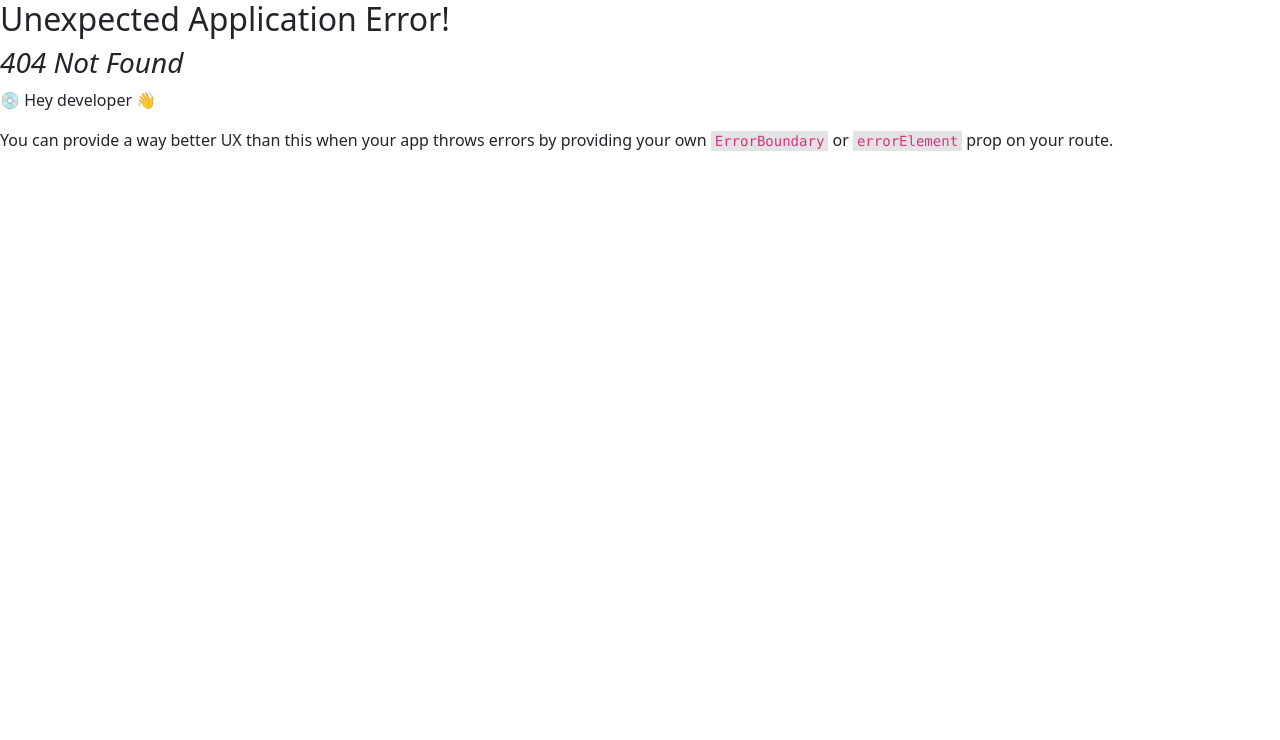
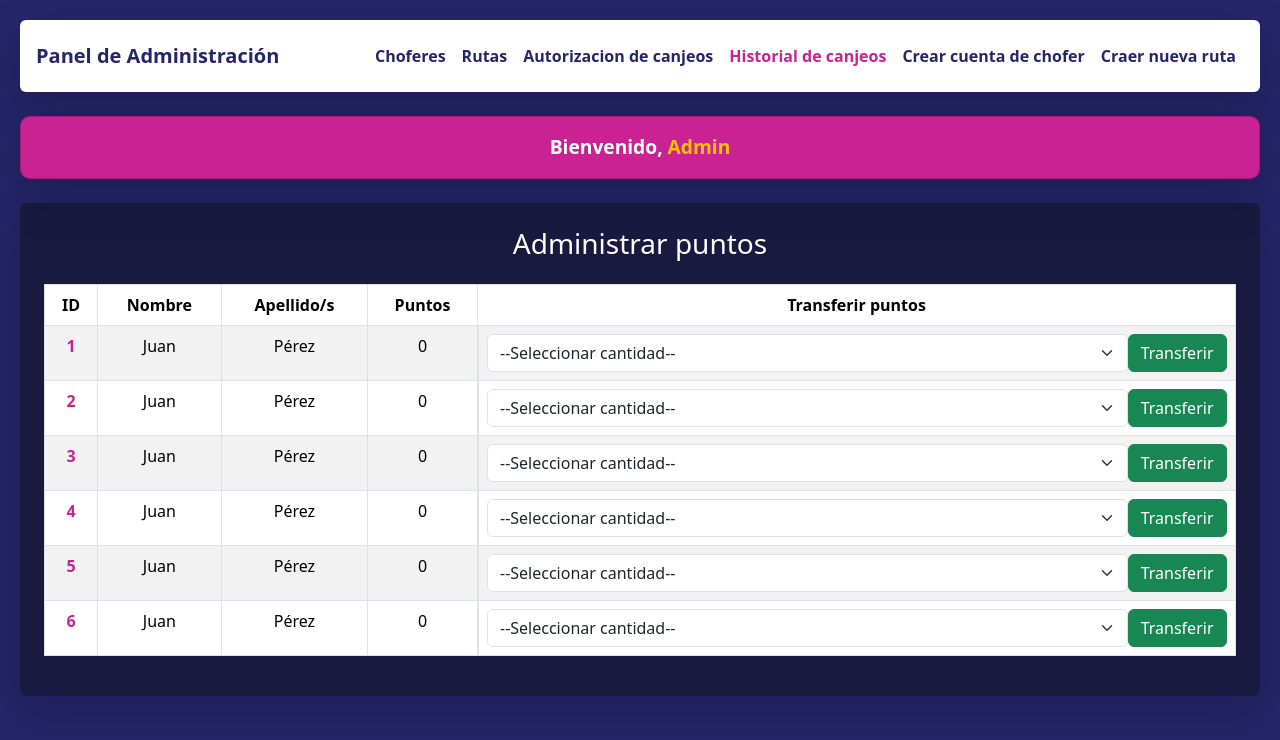
Before and after one commit to MarcoRomo17/HakatonAyVoy, a React (Create React App) app in the folder admin_view/: page /AdminPuntos in a window 1280 px wide. Before the commit this address had no page. Shown: the top 740 px of the page. Built offline with nearby package versions, Linux system fonts and the light colour scheme.

Commit message:
Vista de puntos

```diff
--- /dev/null
+++ b/admin_view/src/AdminPuntos.js
@@ -0,0 +1,78 @@
+import { Card, Container, Nav, Table, Navbar, Form, Button} from "react-bootstrap";
+
+
+export const AdminPuntos = () => {
+  const choferes = [
+    { id: 1, nombre: "Juan", apellido: "Pérez", puntos:"0" },
+    { id: 2, nombre: "Juan", apellido: "Pérez", puntos:"0" },
+    { id: 3, nombre: "Juan", apellido: "Pérez", puntos:"0" },
+    { id: 4, nombre: "Juan", apellido: "Pérez", puntos:"0" },
+    { id: 5, nombre: "Juan", apellido: "Pérez", puntos:"0" },
+    { id: 6, nombre: "Juan", apellido: "Pérez", puntos:"0" },
+  ];
+//De momento solo hice un arreglo pero vamos a usar los datos de la bd
+  return (
+    <Container fluid style={{ backgroundColor: "#252569", minHeight: "100vh", padding: "20px" }}>
+
+      {/* Navbar Mejorado */}
+      <Navbar expand="lg" className="mb-4 p-3 rounded shadow-lg" style={{ backgroundColor: "#fff" }}>
+        <Navbar.Brand href="#" style={{ fontWeight: "bold", color: "#252569" }}>
+          Panel de Administración
+        </Navbar.Brand>
+        <Nav className="ms-auto">
+          <Nav.Link href="/Admin" style={{ color: "#252569", fontWeight: "bold" }}>Choferes</Nav.Link>
+          <Nav.Link href="/Rutas" style={{ color: "#252569", fontWeight: "bold" }}>Rutas</Nav.Link>
+          <Nav.Link href="/Autorizacion" style={{ color: "#252569", fontWeight: "bold" }}>Autorizacion de canjeos</Nav.Link>
+          <Nav.Link href="/Historial" style={{ color: "#ca2193", fontWeight: "bold" }}>Historial de canjeos</Nav.Link>
+          <Nav.Link href="/Registrar" style={{ color: "#252569", fontWeight: "bold" }}>Crear cuenta de chofer</Nav.Link>
+          <Nav.Link href="/RegistrarRuta" style={{ color: "#252569", fontWeight: "bold" }}>Craer nueva ruta</Nav.Link>
+
+        </Nav>
+      </Navbar>
+
+      {/* Aqui va a ir el nombre del admin */}
+      <Card className="mb-4 shadow-lg p-3 text-white text-center" style={{ backgroundColor: "#ca2193", borderRadius: "10px" }}>
+        <Card.Text style={{ fontSize: "1.2rem", fontWeight: "bold" }}>
+          Bienvenido, <span style={{ color: "#ffc107" }}>Admin</span>
+        </Card.Text>
+      </Card>
+
+      {/* Tabla de los choferes */}
+      <Container fluid className="p-4 rounded shadow-lg" style={{ backgroundColor: "#1a1a40" }}>
+        <h3 className="text-center text-white mb-4">Administrar puntos</h3>
+
+        <Table striped bordered hover responsive className="text-white" style={{ backgroundColor: "#0b1d5f" }}>
+          <thead>
+            <tr className="text-center" style={{ backgroundColor: "#ca2193", color: "#fff" }}>
+              <th>ID</th>
+              <th>Nombre</th>
+              <th>Apellido/s</th>
+              <th>Puntos</th>
+              <th>Transferir puntos</th>
+            </tr>
+          </thead>
+          <tbody>
+            {choferes.map((chofer) => (
+              <tr key={chofer.id} className="text-center">
+                <td style={{ fontWeight: "bold", color: "#ca2193 " }}>{chofer.id}</td>
+                <td>{chofer.nombre}</td>
+                <td>{chofer.apellido}</td>
+                <td>{chofer.puntos}</td>
+                <td style={{display:"flex"}}>
+                    <Form.Select>
+                    <option>--Seleccionar cantidad--</option>
+                    <option>20 puntos("Puntualidad")</option>
+                    <option>50 puntos("Conducta")</option>
+                    <option>100 puntos("Cuidado de espacio de trabajo")</option>
+                    </Form.Select>
+
+                    <Button variant="success">Transferir</Button>
+                    </td>
+              </tr>
+            ))}
+          </tbody>
+        </Table>
+      </Container>
+    </Container>
+  );
+};
--- a/admin_view/src/index.js
+++ b/admin_view/src/index.js
@@ -14,6 +14,7 @@ import { History } from './History';
 import { Autorization } from './Autorization';
 import { Register } from './RegisterDriver';
 import { RegisterRoute } from './RegisterRoute';
+import { AdminPuntos } from './AdminPuntos';
 
 const router = createBrowserRouter([
   {
@@ -43,6 +44,10 @@ const router = createBrowserRouter([
   {
     path: "/RegistrarRuta",
     element: <RegisterRoute/>
+  },
+  {
+    path: "/AdminPuntos",
+    element: <AdminPuntos/>
   }
 ]);
 
```
